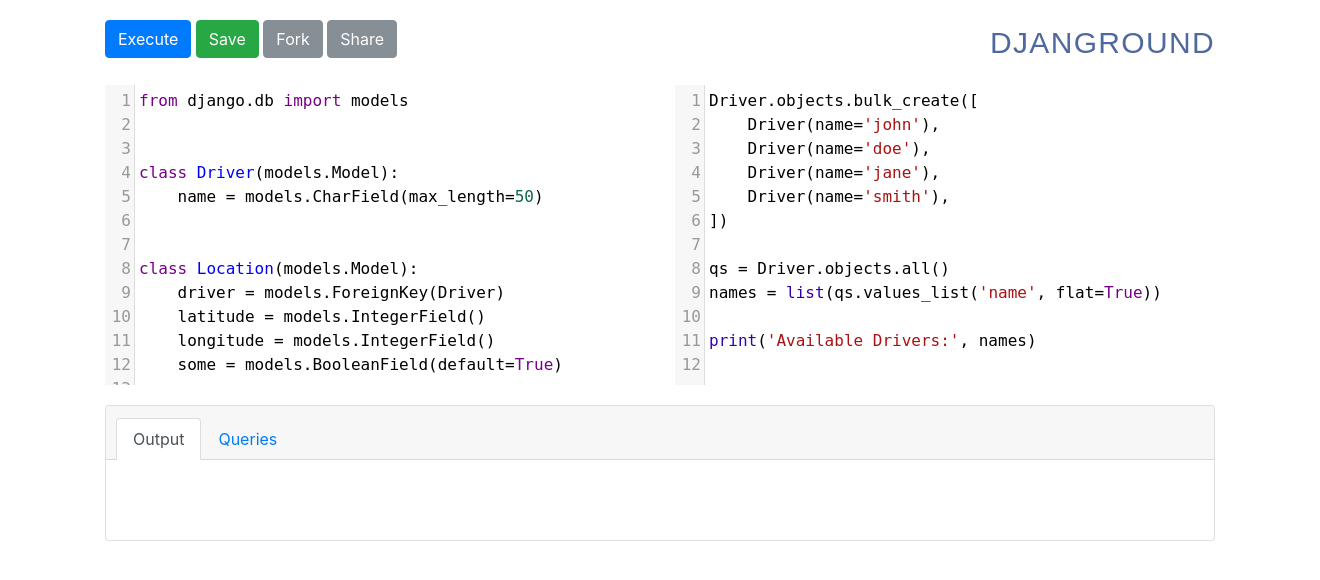
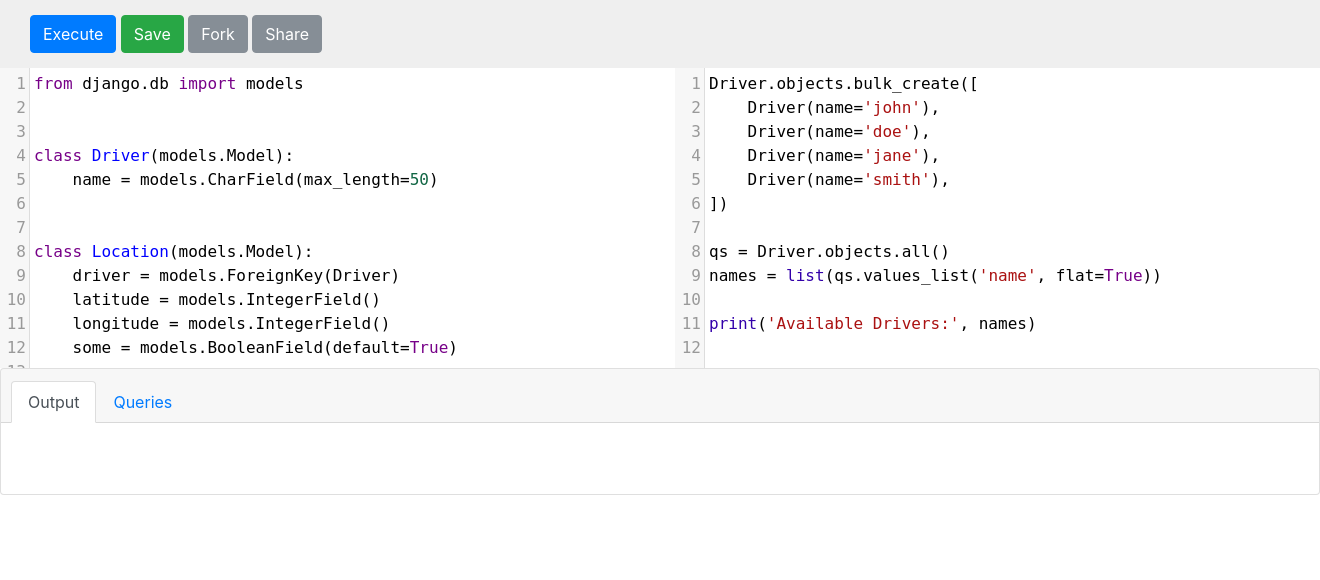
Before and after one commit to omaraboumrad/dryorm, a Django app: page / in a window 1320 px wide; the page is wider, and only the part inside the window is pictured. Shown: the top 580 px of that part. Run offline with Django 3.2, Linux system fonts and the light colour scheme; some libraries are stand-ins or nearby versions.

Commit message:
some style adjustements

```diff
--- a/backend/djanground/templates/index.html
+++ b/backend/djanground/templates/index.html
@@ -12,24 +12,26 @@
     <title>Djanground</title>
 
     <style>
-    .margin {
-        margin-top: 20px;
-        margin-bottom: 20px;
+    .push-top-bottom {
+        margin-top: 15px;
+        margin-bottom: 15px;
     }
+
+    .header {
+        background-color: #EFEFEF;
+        padding-left: 30px;
+    }
+
     </style>
 
 </head>
 <body>
-    <div class="container">
-        <div class="row">
-            <div class="col-md-6 margin">
+        <div class="row header">
+            <div class="col-md-12 push-top-bottom">
                 <button class="btn btn-primary" id="run_button">Execute</button>
                 <button class="btn btn-success">Save</button>
                 <button class="btn btn-secondary">Fork</button>
                 <button class="btn btn-secondary">Share</button>
-            </div>
-            <div class="col-md-6 margin">
-                <div style="vertical-align:middle;font-weight:normal;color:#4F699E;letter-spacing:1pt;word-spacing:2pt;font-size:30px;text-align:right;font-family:sans-serif;line-height:1.5;" class="pull-right">DJANGROUND</div>
             </div>
         </div>
         <div class="row">
@@ -40,7 +42,7 @@
                 <textarea id="code_transactions"></textarea>
             </div>
         </div>
-        <div class="row margin">
+        <div class="row ">
             <div class="col-md-12">
                 <div class="card">
                     <div class="card-header">
@@ -58,10 +60,10 @@
                     </div>
                     <div class="card-body">
                         <div class="tab-content" id="myTabContent">
-                            <div class="tab-pane fade show active margin" id="output" role="tabpanel" aria-labelledby="output-tab">
+                            <div class="tab-pane fade show active push-top-bottom" id="output" role="tabpanel" aria-labelledby="output-tab">
                                 <pre id="result_output"></pre>
                             </div>
-                            <div class="tab-pane fade margin" id="queries" role="tabpanel" aria-labelledby="queries-tab">
+                            <div class="tab-pane fade push-top-bottom" id="queries" role="tabpanel" aria-labelledby="queries-tab">
                                 <ul class="list-group" id="result_queries"></ul>
                             </div>
                         </div>
@@ -69,7 +71,6 @@
                 </div>
             </div>
         </div>
-    </div>
 
     <script src="https://code.jquery.com/jquery-3.2.1.min.js"></script>
     <script src="https://cdnjs.cloudflare.com/ajax/libs/popper.js/1.11.0/umd/popper.min.js"></script>
```
